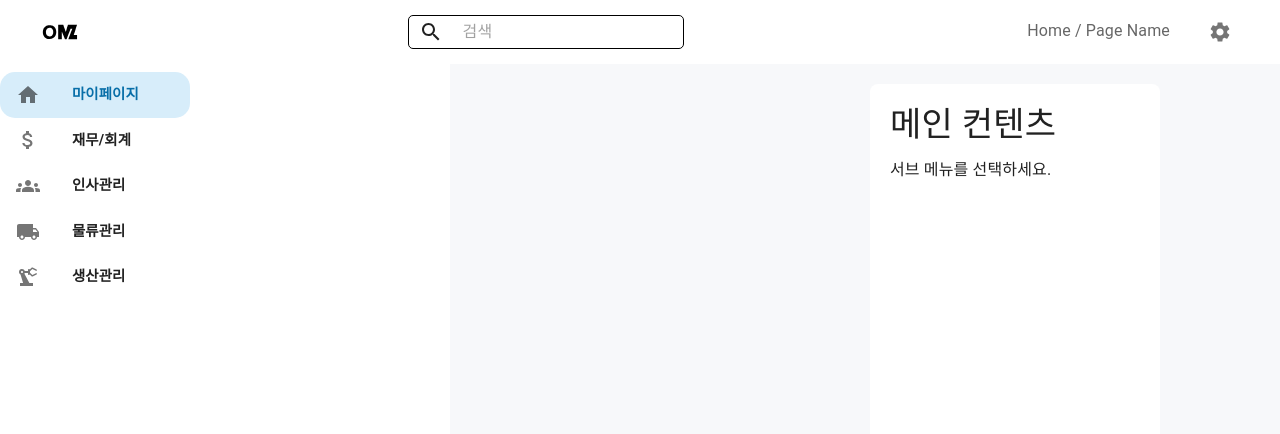
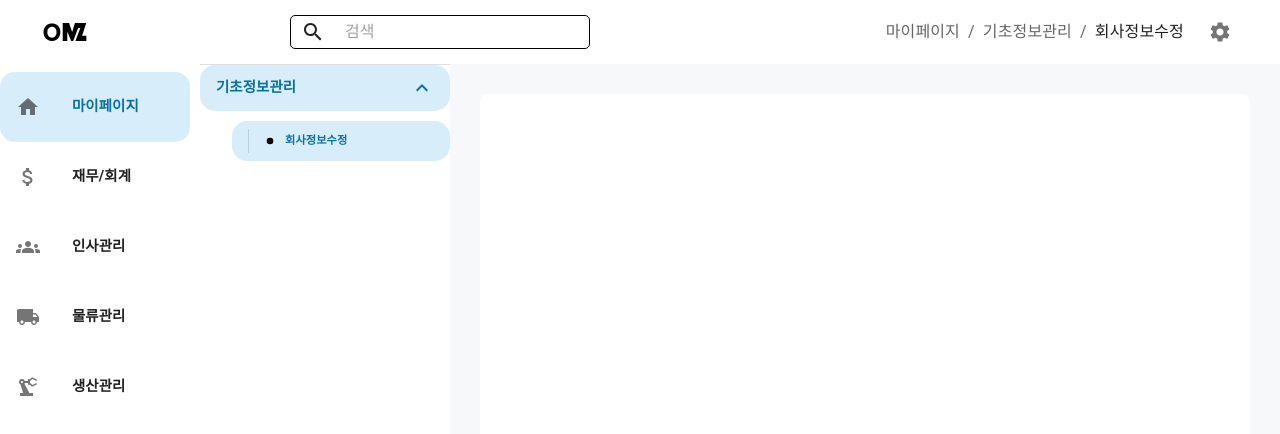
Before and after one commit to wjdn154/ERPSystem-Phase2-Frontend, a React (Vite) app: page / in a window 1280 px wide. Shown: the top 434 px of the page. Built offline with nearby package versions, Linux system fonts and the light colour scheme; the HTML template or start-up script is replaced by a standard one.

Commit message:
feature: UI 수정, 스켈레톤 UI 적용

```diff
--- a/src/App.jsx
+++ b/src/App.jsx
@@ -8,30 +8,37 @@ import Header from './modules/integration/components/Header'; // Header 컴포
 import { menuItems, subMenuItems } from './modules/integration/utils/menuItems'; // 메뉴 데이터 가져옴
 
 function App() {
-    // 상태 선언: 현재 선택된 메뉴와 서브 메뉴를 관리함
+    // 상태 선언: 현재 선택된 대분류, 중분류, 소분류 메뉴를 관리함
     const [selectedMenu, setSelectedMenu] = useState('마이페이지');
-    const [selectedSubMenu, setSelectedSubMenu] = useState('');
+    const [selectedSubMenu, setSelectedSubMenu] = useState('기초정보관리');
+    const [selectedSubSubMenu, setSelectedSubSubMenu] = useState('회사정보수정');
 
     return (
         <>
             <CssBaseline /> {/* Material-UI의 기본 스타일을 초기화하여 브라우저 간 일관성을 유지 */}
-            <Header /> {/* 상단 헤더 컴포넌트 렌더링 */}
-            <Box sx={{ display: 'flex', width: '100%', height: '100vh', backgroundColor: '#f7f8fa' }}>
+            <Header
+                selectedMenu={selectedMenu} // 현재 선택된 대분류 메뉴 상태
+                selectedSubMenu={selectedSubMenu} // 현재 선택된 중분류 메뉴 상태
+                selectedSubSubMenu={selectedSubSubMenu} // 현재 선택된 소분류 메뉴 상태
+            /> {/* 상단 헤더 컴포넌트 렌더링 */}
+            <Box sx={{ display: 'flex', width: '100%', height: '90vh', backgroundColor: '#f7f8fa' }}>
                 {/* Sidebar 영역: 좌측 고정된 사이드바 */}
                 <Box sx={{ backgroundColor: '#fff', flexShrink: 0 }}>
                     <Sidebar
-                        selectedMenu={selectedMenu} // 현재 선택된 메뉴 상태
-                        setSelectedMenu={setSelectedMenu} // 메뉴 선택 상태 업데이트 함수
-                        selectedSubMenu={selectedSubMenu} // 현재 선택된 서브 메뉴 상태
-                        setSelectedSubMenu={setSelectedSubMenu} // 서브 메뉴 선택 상태 업데이트 함수
-                        menuItems={menuItems} // 메인 메뉴 항목 데이터
-                        subMenuItems={subMenuItems} // 서브 메뉴 항목 데이터
+                        selectedMenu={selectedMenu} // 현재 선택된 대분류 메뉴 상태
+                        setSelectedMenu={setSelectedMenu} // 대분류 메뉴 선택 상태 업데이트 함수
+                        selectedSubMenu={selectedSubMenu} // 현재 선택된 중분류 메뉴 상태
+                        setSelectedSubMenu={setSelectedSubMenu} // 중분류 메뉴 선택 상태 업데이트 함수
+                        selectedSubSubMenu={selectedSubSubMenu} // 현재 선택된 소분류 메뉴 상태
+                        setSelectedSubSubMenu={setSelectedSubSubMenu} // 소분류 메뉴 선택 상태 업데이트 함수
+                        menuItems={menuItems} // 대분류 메뉴 항목 데이터
+                        subMenuItems={subMenuItems} // 중분류 및 소분류 메뉴 항목 데이터
                     />
                 </Box>
                 {/* 메인 컨텐츠 영역: Sidebar 옆에 표시되는 메인 콘텐츠 */}
-                <Box sx={{ flexGrow: 1 }}>
+                <Box sx={{ flexGrow: 1, overflowY: 'auto', height: '90vh' }}>
                     <ContentWrapper>
-                        <MainContent selectedSubMenu={selectedSubMenu} /> {/* 선택된 서브 메뉴에 따른 메인 콘텐츠 */}
+                        <MainContent selectedSubSubMenu={selectedSubSubMenu} /> {/* 선택된 소분류 메뉴에 따른 메인 콘텐츠 */}
                     </ContentWrapper>
                 </Box>
             </Box>
--- a/src/modules/integration/components/ContentWrapper.jsx
+++ b/src/modules/integration/components/ContentWrapper.jsx
@@ -4,7 +4,7 @@ import { Box } from '@mui/material'; // Material-UI의 Box 컴포넌트 가져
 // ContentWrapper 컴포넌트는 자식 요소를 감싸고 레이아웃 및 스타일링을 적용하는 역할을 함
 function ContentWrapper({ children }) {
     return (
-        <Box sx={{ flexGrow: 1, padding: '20px', marginLeft: '300px', marginRight: '100px' }}>
+        <Box sx={{ flexGrow: 1, padding: '30px' }}>
             {children} {/* 전달된 자식 요소들을 이 위치에 렌더링 */}
         </Box>
     );
--- a/src/modules/integration/components/Header.jsx
+++ b/src/modules/integration/components/Header.jsx
@@ -1,32 +1,47 @@
 import React from 'react';
-import { AppBar, Toolbar, Box, IconButton, Typography } from '@mui/material'; // Material-UI 컴포넌트들 가져옴
-import SearchBar from './SearchBar'; // 검색바 컴포넌트 가져옴
-import SettingsIcon from '@mui/icons-material/Settings'; // Material-UI의 설정 아이콘 가져옴
-import Logo from '../../../assets/favicon/OMZ.svg'; // 로고 이미지 파일 가져옴
+import { AppBar, Toolbar, Box, IconButton, Typography, Breadcrumbs } from '@mui/material';
+import SearchBar from './SearchBar';
+import SettingsIcon from '@mui/icons-material/Settings';
+import Logo from '../../../assets/favicon/OMZ.svg';
 
-// Header 컴포넌트: 상단 네비게이션 바 역할을 함
-function Header() {
+function Header({ selectedMenu, selectedSubMenu, selectedSubSubMenu }) {
+    const renderBreadcrumb = () => {
+        return (
+            <Breadcrumbs aria-label="breadcrumb" sx={{ color: 'text.secondary', overflow: 'hidden', display: 'flex',
+                                                       textOverflow: 'ellipsis', whiteSpace: 'nowrap' }}>
+                {selectedMenu && (
+                    <Typography>{selectedMenu}</Typography>
+                )}
+                {selectedSubMenu && (
+                    <Typography>{selectedSubMenu}</Typography>
+                )}
+                {selectedSubSubMenu && (
+                    <Typography color="text.primary">{selectedSubSubMenu}</Typography>
+                )}
+            </Breadcrumbs>
+        );
+    };
+
     return (
         <AppBar position="static" color="default" elevation={0} sx={{ backgroundColor: '#ffffff' }}>
-            <Toolbar sx={{ justifyContent: 'space-between', padding: { xs: '0 10px', sm: '0 20px', md: '0 30px', lg: '0 40px' } }}>
-                {/* 로고 섹션 */}
-                <Box sx={{ display: 'flex', alignItems: 'center' }}>
-                    <img src={Logo} alt="로고" style={{ height: '40px', maxHeight: '100%', maxWidth: '100%', width: 'auto' }} />
+            <Toolbar sx={{ justifyContent: 'space-between', padding: { xs: '0 10px', sm: '0 20px', md: '0 30px', lg: '0 40px' }, alignItems: 'center' }}>
+                {/* 로고 영역 */}
+                <Box sx={{ display: 'flex', alignItems: 'center', flexBasis: '200px' }}>
+                    <img src={Logo} alt="로고" style={{ height: '50px', maxHeight: '10vh', maxWidth: '100%', width: 'auto' }} />
                 </Box>
 
-                {/* 검색바 섹션 */}
-                <Box sx={{ border: '1px solid #000', borderRadius: '5px', display: 'flex', alignItems: 'center' }}>
-                    <SearchBar /> {/* 검색바 컴포넌트 삽입 */}
+                {/* 검색바 영역 */}
+                <Box sx={{ display: 'flex', alignItems: 'center', flexBasis: '300px', justifyContent: 'flex-start',
+                    border: '1px solid #000', borderRadius: '5px' }}>
+                    <Box sx={{ width: '100%', maxWidth: '300px', mr: 2 }}>
+                        <SearchBar />
+                    </Box>
                 </Box>
 
-                {/* 설정 아이콘 및 페이지 이름 섹션 */}
-                <Box edge="end">
-                    {/* 현재 페이지 위치를 나타내는 브레드크럼 텍스트 */}
-                    <Typography variant="body" sx={{ ml: 2, color: 'text.secondary', marginRight: '30px' }}>
-                        Home / Page Name
-                    </Typography>
-                    {/* 설정 아이콘 버튼 */}
-                    <IconButton>
+                {/* 브레드크럼 및 설정 아이콘 영역 */}
+                <Box sx={{ flexGrow: 1, display: 'flex', justifyContent: 'flex-end', maxWidth: '600px', flexShrink: 1 }}>
+                    {renderBreadcrumb()} {/* 브레드크럼 렌더링 */}
+                    <IconButton sx={{ ml: 2 }}>
                         <SettingsIcon />
                     </IconButton>
                 </Box>
--- a/src/modules/integration/components/Sidebar.jsx
+++ b/src/modules/integration/components/Sidebar.jsx
@@ -1,42 +1,66 @@
-import React, { useState } from 'react';
+import React, { useEffect } from 'react';
 import { Box, List, ListItem, ListItemIcon, ListItemText, Collapse, Divider } from '@mui/material';
 import FiberManualRecordIcon from '@mui/icons-material/FiberManualRecord';
 import ExpandLess from '@mui/icons-material/ExpandLess';
 import ExpandMore from '@mui/icons-material/ExpandMore';
 
-const Sidebar = ({ selectedMenu, setSelectedMenu, selectedSubMenu, setSelectedSubMenu, menuItems, subMenuItems }) => {
-    // 상태 변수들 선언
-    const [open, setOpen] = useState({}); // 메인 메뉴 열림/닫힘 상태를 관리
-    const [subOpen, setSubOpen] = useState({}); // 서브 메뉴 열림/닫힘 상태를 관리
-    const [selectedSubMenuItem, setSelectedSubMenuItem] = useState(null); // 선택된 서브 메뉴 항목을 추적
+const Sidebar = ({
+                     selectedMenu,
+                     setSelectedMenu,
+                     selectedSubMenu,
+                     setSelectedSubMenu,
+                     selectedSubSubMenu,
+                     setSelectedSubSubMenu,
+                     menuItems,
+                     subMenuItems
+                 }) => {
+    // 상태 관리 함수 및 초기 설정을 App.jsx로부터 받아옴
 
-    // 메인 메뉴 클릭 시 호출되는 함수
+    const [open, setOpen] = React.useState({}); // 대분류 메뉴 열림/닫힘 상태
+    const [subOpen, setSubOpen] = React.useState({}); // 중분류 메뉴 열림/닫힘 상태
+
+    useEffect(() => {
+        // 초기 마운트 시 선택된 메뉴를 기본으로 열림
+        setOpen({ [selectedMenu]: true }); // 대분류 메뉴 열림 상태 설정
+        setSubOpen({ [selectedSubMenu]: true }); // 중분류 메뉴 열림 상태 설정
+    }, [selectedMenu, selectedSubMenu]);
+
+    // 대분류 메뉴 클릭 시 호출되는 함수
     const handleMenuClick = (menu) => {
-        if (selectedMenu === menu) return; // 이미 선택된 메뉴를 다시 클릭한 경우 아무 작업도 하지 않음
+        if (selectedMenu === menu) return;
 
-        setSelectedMenu(menu); // 선택된 메뉴 상태 업데이트
-        setSelectedSubMenu(''); // 서브 메뉴 초기화
+        setSelectedMenu(menu);
+        setSelectedSubMenu(''); // 중분류 초기화
+        setSelectedSubSubMenu(''); // 소분류 초기화
 
-        // 선택된 메뉴만 열리도록 설정
-        setOpen({
-            [menu]: true,
-        });
-
-        // 서브 메뉴 모두 닫기
-        setSubOpen({});
+        // 선택된 대분류 메뉴만 열림 상태로 설정
+        setOpen({ [menu]: true });
+        setSubOpen({}); // 중분류 메뉴 닫기
     };
 
-    // 서브 메뉴 클릭 시 호출되는 함수
+    // 중분류 메뉴 클릭 시 호출되는 함수
     const handleSubMenuClick = (subMenu) => {
-        // 클릭된 서브 메뉴를 토글하여 열고 닫음
-        setSubOpen({
-            [subMenu]: !subOpen[subMenu],
-        });
+        if (selectedSubMenu === subMenu) {
+            setSelectedSubMenu('');
+            return;
+        }
+
+
+        setSelectedSubMenu(subMenu);
+        setSelectedSubSubMenu(''); // 소분류 초기화
+
+        // 선택된 중분류 메뉴만 열림 상태로 설정
+        setSubOpen({ [subMenu]: true });
+    };
+
+    // 소분류 메뉴 클릭 시 호출되는 함수
+    const handleSubSubMenuClick = (subSubMenu) => {
+        setSelectedSubSubMenu(subSubMenu);
     };
 
     return (
-        <Box sx={{ display: 'flex', flexDirection: 'row', height: '100%' }}>
-            {/* 메인 메뉴 영역 */}
+        <Box sx={{ display: 'flex', flexDirection: 'row' }}>
+            {/* 대분류 메뉴 영역 */}
             <Box sx={{ width: '200px', display: 'flex', flexDirection: 'column', paddingRight: '10px' }}>
                 <List sx={{ flexGrow: 1, overflow: 'auto' }}>
                     {menuItems.map((item, index) => (
@@ -47,15 +71,16 @@ const Sidebar = ({ selectedMenu, setSelectedMenu, selectedSubMenu, setSelectedSu
                                 sx={{
                                     display: 'flex',
                                     alignItems: 'center',
+                                    height: '70px',
                                     '&:hover': {
                                         backgroundColor: '#D7EDFA',
                                         color: '#076EA8',
                                         borderRadius: '15px',
                                         transition: 'background-color 0.3s, border-radius 0.3s',
                                     },
-                                    backgroundColor: selectedMenu === item.text ? '#D7EDFA' : 'inherit', // 선택된 메뉴는 배경색 변경
-                                    color: selectedMenu === item.text ? '#076EA8' : 'inherit', // 선택된 메뉴는 글자색 변경
-                                    borderRadius: selectedMenu === item.text ? '15px' : '0px', // 선택된 메뉴는 모서리 둥글게
+                                    backgroundColor: selectedMenu === item.text ? '#D7EDFA' : 'inherit',
+                                    color: selectedMenu === item.text ? '#076EA8' : 'inherit',
+                                    borderRadius: selectedMenu === item.text ? '15px' : '0px',
                                     transition: 'background-color 0.3s, border-radius 0.3s',
                                 }}
                             >
@@ -72,27 +97,23 @@ const Sidebar = ({ selectedMenu, setSelectedMenu, selectedSubMenu, setSelectedSu
                 </List>
             </Box>
 
-            {/* 서브 메뉴 영역 */}
+            {/* 중분류 및 소분류 메뉴 영역 */}
             {selectedMenu && subMenuItems[selectedMenu] && (
                 <Box sx={{ width: '250px', display: 'flex', flexDirection: 'column' }}>
                     <Collapse in={open[selectedMenu]} timeout="auto" unmountOnExit>
-                        <List sx={{ overflow: 'auto', display: 'flex', flexDirection: 'row' }}>
-                            <List sx={{ flexGrow: 1 }}>
+                        <List sx={{ overflow: 'auto', padding: '0px'}}>
                             {subMenuItems[selectedMenu].map((subItem, subIndex) => (
                                 <React.Fragment key={subIndex}>
                                     <Divider />
                                     <ListItem
                                         button
-                                            onClick={() => {
-                                                handleSubMenuClick(subItem.text);
-                                                setSelectedSubMenuItem(subItem.text);  // 클릭된 서브 메뉴 항목 상태로 설정
-                                            }}
+                                        onClick={() => handleSubMenuClick(subItem.text)}
                                         sx={{
                                             display: 'flex',
                                             alignItems: 'center',
-                                                backgroundColor: selectedSubMenuItem === subItem.text ? '#D7EDFA' : 'inherit', // 선택된 서브 메뉴는 배경색 변경
-                                                color: selectedSubMenuItem === subItem.text ? '#076EA8' : 'inherit', // 선택된 서브 메뉴는 글자색 변경
-                                                borderRadius: selectedSubMenuItem === subItem.text ? '15px' : '0px', // 선택된 서브 메뉴는 모서리 둥글게
+                                            backgroundColor: selectedSubMenu === subItem.text ? '#D7EDFA' : 'inherit',
+                                            color: selectedSubMenu === subItem.text ? '#076EA8' : 'inherit',
+                                            borderRadius: selectedSubMenu === subItem.text ? '15px' : '0px',
                                             transition: 'background-color 0.3s, border-radius 0.3s',
                                             '&:hover': {
                                                 backgroundColor: '#D7EDFA',
@@ -109,22 +130,25 @@ const Sidebar = ({ selectedMenu, setSelectedMenu, selectedSubMenu, setSelectedSu
                                             }}
                                         />
                                         {subItem.items && (
-                                                subOpen[subItem.text] ? <ExpandLess /> : <ExpandMore /> // 서브 메뉴 확장 아이콘
+                                            subOpen[subItem.text] ? <ExpandLess /> : <ExpandMore />
                                         )}
                                     </ListItem>
                                     {subItem.items && (
                                         <Collapse in={subOpen[subItem.text]} timeout="auto" unmountOnExit>
-                                                <List component="div" disablePadding sx={{ pl: 4, position: 'relative' }}>
+                                            <List component="div" disablePadding sx={{ pl: 4 }}>
                                                 {subItem.items.map((item, index) => (
-                                                        <React.Fragment key={index}>
                                                     <ListItem
                                                         button
+                                                        key={index}
+                                                        onClick={() => handleSubSubMenuClick(item)}
                                                         sx={{
                                                             display: 'flex',
                                                             alignItems: 'center',
-                                                                    backgroundColor: selectedSubMenu === item ? '#D7EDFA' : 'inherit', // 선택된 서브 메뉴 아이템은 배경색 변경
-                                                                    color: selectedSubMenu === item ? '#076EA8' : 'inherit', // 선택된 서브 메뉴 아이템은 글자색 변경
-                                                                    borderRadius: selectedSubMenu === item ? '15px' : '0px', // 선택된 서브 메뉴 아이템은 모서리 둥글게
+                                                            marginTop: index === 0 ? '10px' : '0px',
+                                                            marginBottom: index === subItem.items.length - 1 ? '10px' : '0px',
+                                                            backgroundColor: selectedSubSubMenu === item ? '#D7EDFA' : 'inherit',
+                                                            color: selectedSubSubMenu === item ? '#076EA8' : 'inherit',
+                                                            borderRadius: selectedSubSubMenu === item ? '15px' : '0px',
                                                             transition: 'background-color 0.3s, border-radius 0.3s',
                                                             '&:hover': {
                                                                 backgroundColor: '#D7EDFA',
@@ -133,11 +157,10 @@ const Sidebar = ({ selectedMenu, setSelectedMenu, selectedSubMenu, setSelectedSu
                                                                 transition: 'background-color 0.3s, border-radius 0.3s',
                                                             },
                                                         }}
-                                                                onClick={() => setSelectedSubMenu(item)} // 클릭된 서브 메뉴 항목 상태 설정
                                                     >
-                                                                <Divider orientation="vertical" flexItem sx={{ mr: 2 }} /> {/* 수직 구분선 */}
+                                                        <Divider orientation="vertical" flexItem sx={{ mr: 2 }} />
                                                         <ListItemIcon sx={{ color: '#000', minWidth: '20px' }}>
-                                                                    <FiberManualRecordIcon sx={{ fontSize: '10px' }} /> {/* 작은 점 아이콘 */}
+                                                            <FiberManualRecordIcon sx={{ fontSize: '10px' }} />
                                                         </ListItemIcon>
                                                         <ListItemText
                                                             primary={item}
@@ -146,14 +169,12 @@ const Sidebar = ({ selectedMenu, setSelectedMenu, selectedSubMenu, setSelectedSu
                                                             }}
                                                         />
                                                     </ListItem>
-                                                        </React.Fragment>
                                                 ))}
                                             </List>
                                         </Collapse>
                                     )}
                                 </React.Fragment>
                             ))}
-                            </List>
                         </List>
                     </Collapse>
                 </Box>
--- a/src/modules/integration/pages/MainContent.jsx
+++ b/src/modules/integration/pages/MainContent.jsx
@@ -1,44 +1,87 @@
 import React, { useEffect, useState } from 'react';
-import { Typography, Box } from '@mui/material';
+import { Typography, Box, Skeleton, Stack } from '@mui/material';
 import axios from 'axios';
-import AccountSubjectDetail from '../../financial/components/AccountSubjectDetail.jsx';  // 컴포넌트를 가져옵니다
+import AccountSubjectDetail from '../../financial/components/AccountSubjectDetail.jsx';  // 컴포넌트를 가져옴
 
-function MainContent({ selectedSubMenu }) {
+const baseUrl = 'http://localhost:8080/api';  // API 기본 URL
+
+function MainContent({ selectedSubSubMenu }) {
     const [data, setData] = useState(null);
     const [error, setError] = useState(null);
+    const [loading, setLoading] = useState(false);
 
     useEffect(() => {
-        console.log('서브 메뉴가 변경되었습니다:', selectedSubMenu);
-        if (selectedSubMenu === '계정과목및적요등록') {
-            axios.post('http://localhost:8080/api/financial/accountSubjects', {
-            })
+        let apiEndpoint = null;
+
+        switch (selectedSubSubMenu) {
+            case '계정과목및적요등록':
+                apiEndpoint = `${baseUrl}/financial/accountSubjects`;
+                break;
+            case '다른메뉴':
+                apiEndpoint = `${baseUrl}/anotherEndpoint`;
+                break;
+            // 추가 케이스들
+            default:
+                apiEndpoint = null;
+        }
+
+        if (apiEndpoint) {
+            setLoading(true);  // 로딩 시작
+            axios.post(apiEndpoint)
                 .then(response => {
-                    console.log('API 응답:', response.data);
-                    setData(response.data); // 응답 데이터 저장
+                    setData(response.data);
+                    setError(null);
                 })
-                .catch(error => {
+                .catch(err => {
                     setError('데이터를 가져오는 데 실패했습니다.');
-                    console.error('There was an error fetching the data!', error);
-                });
+                    console.error('There was an error fetching the data!', err);
+                    setData(null);
+                })
+                .finally(() => setLoading(false));  // 로딩 종료
+        } else {
+            setData(null);
+            setError(null);
         }
-    }, [selectedSubMenu]);
+    }, [selectedSubSubMenu]);
+
+    // Skeleton UI를 렌더링하는 내부 함수
+    const renderSkeleton = () => {
+        return (
+            <Box sx={{ width: '58vw', padding: '20px' }}>
+                <Skeleton variant="text" width="30%" height={40} sx={{ bgcolor: 'grey.100', marginBottom: 2 }} animation="wave" />
+
+                <Box sx={{ display: 'flex', alignItems: 'center', marginBottom: 2 }}>
+                    <Skeleton variant="circular" width={50} height={50} sx={{ bgcolor: 'grey.200' }} animation="wave" />
+                    <Skeleton variant="text" width="60%" height={40} sx={{ bgcolor: 'grey.100', marginLeft: 2 }} animation="wave" />
+                </Box>
+
+                {[...Array(3)].map((_, index) => (
+                    <Box key={index} sx={{ display: 'flex', alignItems: 'center', marginBottom: 2 }}>
+                        <Skeleton variant="rectangular" width={90} height={90} sx={{ bgcolor: 'grey.300', marginRight: 2 }} animation="wave" />
+                        <Box sx={{ width: '100%' }}>
+                            <Skeleton variant="text" width="90%" height={30} sx={{ bgcolor: 'grey.200', marginBottom: 1 }} animation="wave" />
+                            <Skeleton variant="text" width="80%" height={30} sx={{ bgcolor: 'grey.200', marginBottom: 1 }} animation="wave" />
+                            <Skeleton variant="text" width="50%" height={30} sx={{ bgcolor: 'grey.200' }} animation="wave" />
+                        </Box>
+                    </Box>
+                ))}
+
+                <Skeleton sx={{ bgcolor: 'grey.200', marginBottom: 2 }} variant="rectangular" width="100%" height={20} animation="wave" />
+                <Skeleton sx={{ bgcolor: 'grey.200' }} variant="rectangular" width="100%" height={20} animation="wave" />
+            </Box>
+        );
+    };
 
     return (
-        <Box sx={{ backgroundColor: '#ffffff', marginLeft: '100px', padding: '20px', borderRadius: '8px', height: '80vh', overflow: 'auto' }}>
-            <Typography variant="h4" gutterBottom>
-                {selectedSubMenu || '메인 컨텐츠'}
-            </Typography>
-            {error && (
+        <Box sx={{ backgroundColor: '#ffffff', padding: '20px', borderRadius: '8px', height: '80vh', overflow: 'auto' }}>
+            {loading ? (
+                renderSkeleton()  // 로딩 중일 때 Skeleton UI 표시
+            ) : error ? (
                 <Typography color="error" gutterBottom>
                     {error}
                 </Typography>
-            )}
-            {data ? (
-                <AccountSubjectDetail data={data} />  // 데이터를 컴포넌트에 전달하여 렌더링합니다
             ) : (
-                <Typography>
-                    {selectedSubMenu ? `선택된 서브 메뉴: ${selectedSubMenu}` : '서브 메뉴를 선택하세요.'}
-                </Typography>
+                <AccountSubjectDetail data={data} />  // 데이터를 컴포넌트에 전달하여 렌더링
             )}
         </Box>
     );
--- a/src/modules/integration/utils/menuItems.jsx
+++ b/src/modules/integration/utils/menuItems.jsx
@@ -22,12 +22,12 @@ export const subMenuItems = {
     ],
     '재무/회계': [
         {
+            text: '기초정보관리',
+            items: ['거래처등록', '계정과목및적요등록', '환경등록', '업무용승용차등록']
+        },
+        {
             text: '전표입력',
             items: ['일반전표입력', '매입매출전표입력', '전자세금계산서발행']
-        },
-        {
-            text: '기초정보관리',
-            items: ['회사등록', '거래처등록', '계정과목및적요등록', '환경등록', '업무용승용차등록']
         },
         {
             text: '장부관리',
@@ -54,14 +54,34 @@ export const subMenuItems = {
     ],
     '인사관리': [
         {
-            text: '제목',
-            items: ['내용 A', '내용 B']
+            text: '기초 정보 관리',
+            items: ['사원 관리', '사용자 관리', '부서 관리', '발령 관리', '성과 평가 관리', '퇴사자 관리']
+        },
+        {
+            text: '출결 관리',
+            items: ['근태 관리', '휴가 관리']
+        },
+        {
+            text: '채용 관리',
+            items: ['채용 공고 관리', '지원자 관리', '지원서 관리', '인터뷰 관리', '채용 제안 관리']
         }
     ],
     '물류관리': [
         {
-            text: '제목',
-            items: ['내용 A', '내용 B']
+            text: '기초정보관리',
+            items: ['품목 관리', '품목 그룹 관리']
+        },
+        {
+            text: '영업 관리',
+            items: ['견적서', '주문서', '판매', '출하지시서', '출하']
+        },
+        {
+            text: '구매 관리',
+            items: ['발주 요청', '발주 계획', '단가 요청', '발주서', '구매', '입고지시서']
+        },
+        {
+            text: '반품 관리',
+            items: ['반품 접수', '반품 현황']
         }
     ],
     '생산관리': [
```
Lines whose indentation alone changed are shown as unchanged.
